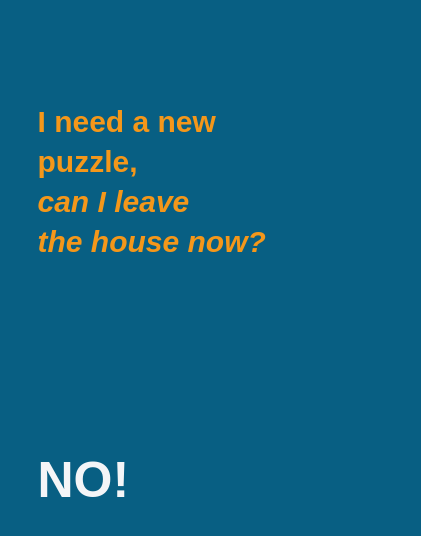
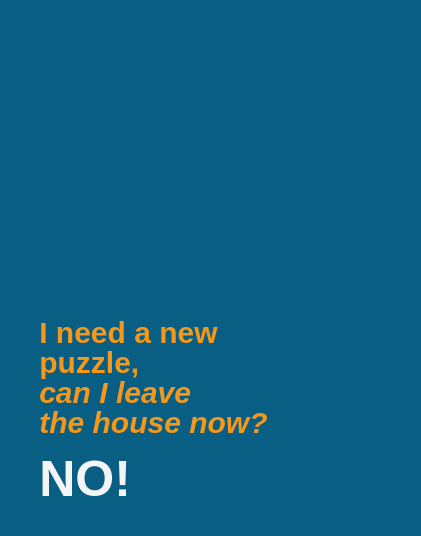
Before and after one commit to TMakaku/rona-can-i, an Angular app: page /rona-can-i/11 in a window 390 px wide. Shown: the top 536 px of the page, 421 px wide, since content can reach past the window. Built offline with nearby package versions, Linux system fonts and the light colour scheme; what @sentinel-one/s1-lottie would draw is missing.

Commit message:
moved can i component to app component and fixed grid

```diff
--- a/src/app/app.component.html
+++ b/src/app/app.component.html
@@ -9,34 +9,113 @@
     line-height: 53.91pt;
   }
 
+  .maintext {
+    font-size: 53.91px !important;
+    color: #F4971A;
+    font-weight: bold;
+    line-height: 30px;
+  }
+
+  .notext {
+    font-size: 89.84px !important;
+    color: #F4F5F7;
+    margin: 0;
+    font-weight: bold;
+    line-height: 30px;
+  }
+
+  .notextExtra {
+    font-size: 35.65px !important;
+    color: #F4F5F7;
+    font-weight: bold;
+    margin: 0px;
+    line-height: 30px;
+  }
+
+  /* Responsive Styles */
+  @media screen and (max-width: 767px) {
+    :host {
+      line-height: 30pt;
+    }
+
+    .maintext {
+      font-size: 30px !important;
+      color: #F4971A;
+      font-weight: bold;
+    }
+
+    .notext {
+      font-size: 50px !important;
+      color: #F4F5F7;
+      margin: 0;
+      font-weight: bold;
+    }
+
+    .notextExtra {
+      font-size: 20px !important;
+      color: #F4F5F7;
+      font-weight: bold;
+      margin: 0px;
+    }
+  }
+
+  /* @media screen and (max-width: 575px) {
+
+  } */
+
+  .wrapper {
+    display: grid;
+    grid-gap: 3%;
+    grid-template-columns: 5% 60% 35%;
+    grid-template-rows: 10% 15% 20% 5% 10% 35%;
+    color: #444;
+    width: 100vw;
+    min-height: 100vh;
+    margin: 0;
+    padding: 0;
+  }
+
+  .top {
+    grid-row: 2 / span 2;
+    grid-column: 2 / span 2;
+    align-self: flex-end;
+  }
+
+  .mid {
+    grid-row: 4 ;
+    grid-column: 2;
+    align-self: flex-start;
+  }
+  .midextra {
+    grid-row: 5 ;
+    grid-column: 2;
+    align-self: flex-start;
+  }
+
   .footer {
     position: fixed;
     left: 0;
     bottom: 0;
     width: 100%;
     height: 25%;
-    /* color: white; */
     text-align: center;
   }
 
-
-  /* Responsive Styles */
-  @media screen and (max-width: 767px) {
-    :host {
-      line-height: 30pt;
-    }
-  }
-
-  /* @media screen and (max-width: 575px) {
-
-  } */
 </style>
 
 
 <div class="content" role="main">
-  <rona-can-i [title]="canIText"></rona-can-i>
+  <!-- <rona-can-i [title]="canIText"></rona-can-i> -->
+  <div class="wrapper">
+    <div class="top">
+      <div ngClass="maintext" [innerHtml]="canIText.question"></div>
     </div>
-
+    <div class="mid">
+      <div ngClass="notext" [innerHtml]="canIText.answer"></div>
+    </div>
+    <div class="midextra">
+      <div ngClass="notextExtra" [innerHtml]="canIText.answerExtra"></div>
+    </div>
     <div class="footer">
       <div style="position: absolute; right: 0px;">
         <s1-lottie [options]="lottieParams" [height]="lottieSize" [width]="lottieSize" [optimize]="false"
@@ -44,3 +123,5 @@
         </s1-lottie>
       </div>
     </div>
+  </div>
+</div>
--- a/src/app/app.component.ts
+++ b/src/app/app.component.ts
@@ -24,7 +24,6 @@ const ronaBaseHref = '/rona-can-i/'
 })
 export class AppComponent implements OnInit, AfterViewInit {
   private myAnimation: AnimationItem;
-  private windowsize;
   private prevIndex = 0;
 
   private titles: TitleObject[] = [
```
Lines whose indentation alone changed are shown as unchanged.
